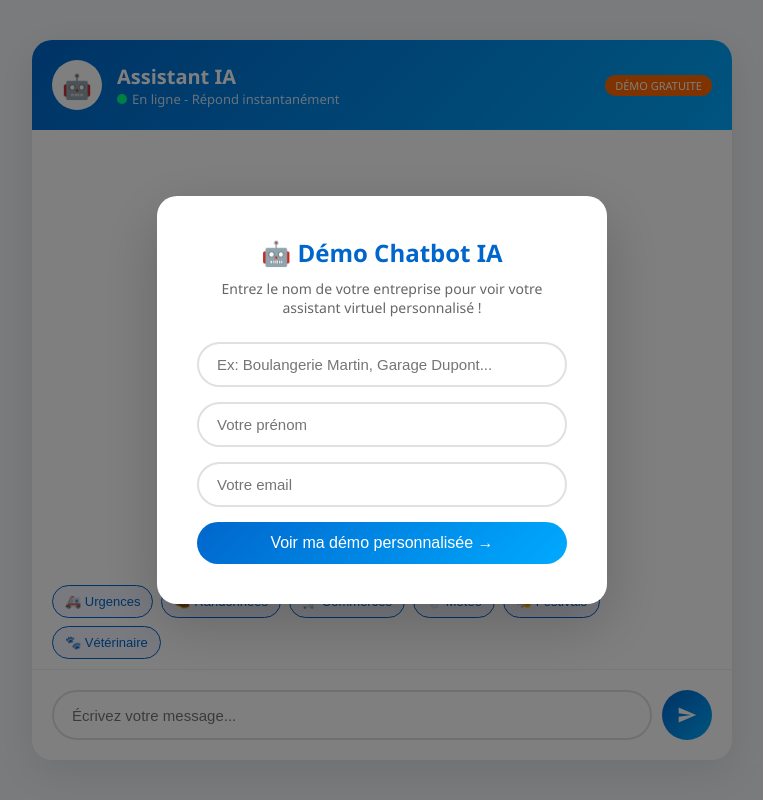
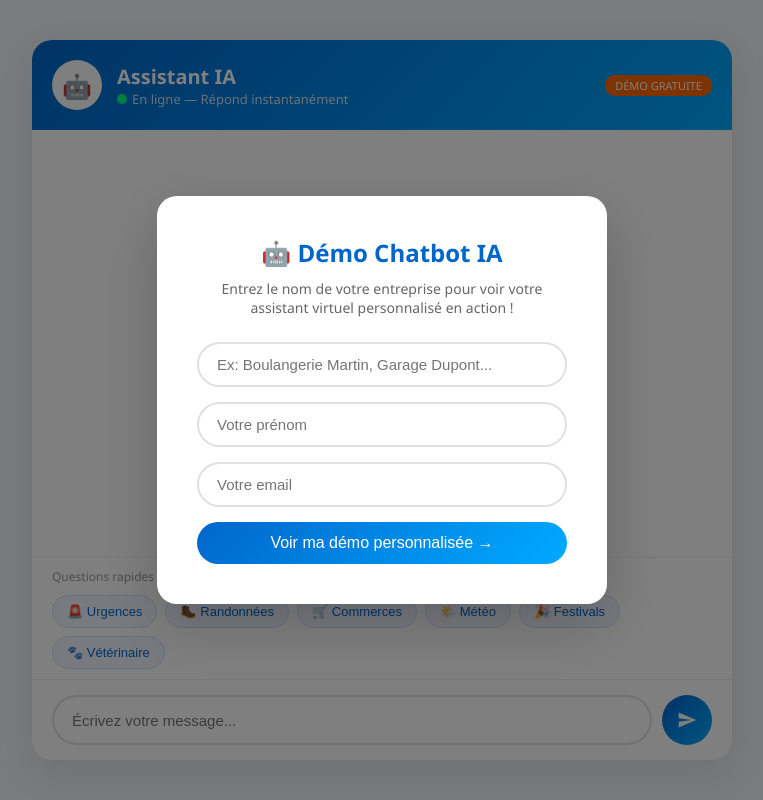
Before and after one commit to marcdassens09-bot/demo-chatbot-ia, a Flask app: page / in a window 1280 px wide. Shown: the whole page, without its empty margins (258-1021 px from the left). Run offline with Flask 3, Linux system fonts and the light colour scheme.

Commit message:
Boutons suggestions et ton naturel

```diff
--- a/app.py
+++ b/app.py
@@ -81,7 +81,7 @@ FESTIVALS ET ÉVÉNEMENTS :
 
 MÉTÉO :
 - Pour la météo actuelle et les prévisions, utilise la recherche web
-
+Ne fais jamais de commentaires sur la qualite des questions comme "super question" ou "excellente question". Reponds directement sans flatter.
 Pour toute information sur les événements actuels, météo, restaurants ou actualités, utilise la recherche web.""",
         tools=[{"type": "web_search_20250305", "name": "web_search"}],
         messages=historique
--- a/templates/index.html
+++ b/templates/index.html
@@ -7,25 +7,34 @@
     <style>
         * { margin: 0; padding: 0; box-sizing: border-box; }
         body { font-family: 'Segoe UI', sans-serif; background: #f5f7fb; height: 100vh; display: flex; flex-direction: column; align-items: center; justify-content: center; }
+
+        /* MODAL */
         .modal-overlay { position: fixed; top: 0; left: 0; width: 100%; height: 100%; background: rgba(0,0,0,0.5); display: flex; align-items: center; justify-content: center; z-index: 100; }
         .modal { background: white; border-radius: 20px; padding: 40px; width: 90%; max-width: 450px; text-align: center; box-shadow: 0 20px 60px rgba(0,0,0,0.2); }
         .modal h2 { color: #0066cc; margin-bottom: 10px; font-size: 24px; }
         .modal p { color: #666; margin-bottom: 25px; font-size: 14px; }
         .modal input { width: 100%; padding: 12px 18px; border: 2px solid #e0e0e0; border-radius: 25px; font-size: 15px; margin-bottom: 15px; outline: none; transition: border 0.3s; }
         .modal input:focus { border-color: #0066cc; }
-        .modal button { width: 100%; padding: 12px; background: linear-gradient(135deg, #0066cc, #00aaff); color: white; border: none; border-radius: 25px; font-size: 16px; cursor: pointer; }
+        .modal button { width: 100%; padding: 12px; background: linear-gradient(135deg, #0066cc, #00aaff); color: white; border: none; border-radius: 25px; font-size: 16px; cursor: pointer; transition: opacity 0.2s; }
         .modal button:hover { opacity: 0.9; }
+
+        /* CONTAINER */
         .container { width: 100%; max-width: 700px; background: white; border-radius: 20px; box-shadow: 0 10px 40px rgba(0,0,0,0.1); overflow: hidden; height: 90vh; display: flex; flex-direction: column; }
         .header { background: linear-gradient(135deg, #0066cc, #00aaff); padding: 20px; display: flex; align-items: center; gap: 15px; }
         .avatar { width: 50px; height: 50px; background: white; border-radius: 50%; display: flex; align-items: center; justify-content: center; font-size: 24px; }
         .header-info h1 { color: white; font-size: 20px; }
         .header-info p { color: rgba(255,255,255,0.8); font-size: 13px; }
         .status { width: 10px; height: 10px; background: #00ff88; border-radius: 50%; display: inline-block; margin-right: 5px; }
+        .badge-demo { background: #ff6600; color: white; font-size: 11px; padding: 3px 10px; border-radius: 10px; margin-left: auto; }
+
+        /* CHAT */
         #chat-box { flex: 1; overflow-y: auto; padding: 20px; display: flex; flex-direction: column; gap: 15px; }
         .message-user { display: flex; justify-content: flex-end; }
         .message-user span { background: linear-gradient(135deg, #0066cc, #00aaff); color: white; padding: 12px 18px; border-radius: 18px 18px 4px 18px; max-width: 70%; line-height: 1.5; }
         .message-ia { display: flex; justify-content: flex-start; gap: 10px; align-items: flex-end; }
         .message-ia span { background: #f0f4ff; color: #333; padding: 12px 18px; border-radius: 18px 18px 18px 4px; max-width: 70%; line-height: 1.5; }
+
+        /* TYPING */
         .typing { display: none; padding: 0 20px 10px; align-items: center; gap: 10px; }
         .typing.active { display: flex; }
         .typing-dots { background: #f0f4ff; padding: 12px 18px; border-radius: 18px; display: flex; gap: 5px; }
@@ -33,52 +42,74 @@
         .typing-dots span:nth-child(2) { animation-delay: 0.2s; }
         .typing-dots span:nth-child(3) { animation-delay: 0.4s; }
         @keyframes bounce { 0%, 60%, 100% { transform: translateY(0); } 30% { transform: translateY(-8px); } }
-        .suggestions { padding: 10px 20px; display: flex; flex-wrap: wrap; gap: 8px; }
-        .suggestions button { background: #f0f4ff; border: 1px solid #0066cc; color: #0066cc; padding: 8px 12px; border-radius: 20px; cursor: pointer; font-size: 13px; }
-        .suggestions button:hover { background: #0066cc; color: white; }
-        .input-zone { padding: 20px; border-top: 1px solid #eee; display: flex; gap: 10px; }
-        #message { flex: 1; padding: 12px 18px; border: 2px solid #e0e0e0; border-radius: 25px; font-size: 15px; outline: none; }
+
+        /* SUGGESTIONS */
+        .suggestions { padding: 10px 20px; display: flex; flex-wrap: wrap; gap: 8px; border-top: 1px solid #f0f0f0; }
+        .suggestions-label { width: 100%; font-size: 12px; color: #999; margin-bottom: 2px; }
+        .btn-suggestion {
+            padding: 8px 14px;
+            background: #f0f4ff;
+            color: #0066cc;
+            border: 1px solid #cce0ff;
+            border-radius: 20px;
+            font-size: 13px;
+            cursor: pointer;
+            transition: all 0.2s;
+            white-space: nowrap;
+        }
+        .btn-suggestion:hover { background: #0066cc; color: white; border-color: #0066cc; }
+
+        /* INPUT */
+        .input-zone { padding: 15px 20px; border-top: 1px solid #eee; display: flex; gap: 10px; }
+        #message { flex: 1; padding: 12px 18px; border: 2px solid #e0e0e0; border-radius: 25px; font-size: 15px; outline: none; transition: border 0.3s; }
         #message:focus { border-color: #0066cc; }
-        #envoyer { width: 50px; height: 50px; background: linear-gradient(135deg, #0066cc, #00aaff); border: none; border-radius: 50%; cursor: pointer; display: flex; align-items: center; justify-content: center; }
+        #envoyer { width: 50px; height: 50px; background: linear-gradient(135deg, #0066cc, #00aaff); border: none; border-radius: 50%; cursor: pointer; display: flex; align-items: center; justify-content: center; flex-shrink: 0; }
         #envoyer svg { width: 20px; height: 20px; fill: white; }
-        .badge-demo { background: #ff6600; color: white; font-size: 11px; padding: 3px 10px; border-radius: 10px; margin-left: auto; }
     </style>
 </head>
 <body>
 
+    <!-- MODAL D'ENTRÉE -->
     <div class="modal-overlay" id="modal">
         <div class="modal">
             <h2>🤖 Démo Chatbot IA</h2>
-            <p>Entrez le nom de votre entreprise pour voir votre assistant virtuel personnalisé !</p>
+            <p>Entrez le nom de votre entreprise pour voir votre assistant virtuel personnalisé en action !</p>
             <input type="text" id="nom-entreprise" placeholder="Ex: Boulangerie Martin, Garage Dupont..." />
             <input type="text" id="nom-contact" placeholder="Votre prénom" />
             <input type="email" id="email-contact" placeholder="Votre email" />
-            <button onclick="demarrerDemo()">Voir ma démo personnalisée →</button>
+            <button id="btn-demo" onclick="demarrerDemo()">Voir ma démo personnalisée →</button>
         </div>
     </div>
 
+    <!-- CHAT -->
     <div class="container">
         <div class="header">
             <div class="avatar">🤖</div>
             <div class="header-info">
                 <h1 id="titre-assistant">Assistant IA</h1>
-                <p><span class="status"></span>En ligne - Répond instantanément</p>
+                <p><span class="status"></span>En ligne — Répond instantanément</p>
             </div>
             <span class="badge-demo">DÉMO GRATUITE</span>
         </div>
+
         <div id="chat-box"></div>
+
         <div class="typing" id="typing">
             <div style="width:35px;height:35px;background:linear-gradient(135deg,#0066cc,#00aaff);border-radius:50%;display:flex;align-items:center;justify-content:center;font-size:16px;">🤖</div>
             <div class="typing-dots"><span></span><span></span><span></span></div>
         </div>
-        <div class="suggestions">
-            <button onclick="suggerer('Urgences et hopitaux proches ?')">🚑 Urgences</button>
-            <button onclick="suggerer('Quelles randonnees faire dans le coin ?')">🥾 Randonnées</button>
-            <button onclick="suggerer('Ou faire mes courses ?')">🛒 Commerces</button>
-            <button onclick="suggerer('Quelle est la meteo ?')">🌦️ Météo</button>
-            <button onclick="suggerer('Quels festivals en Ariege ?')">🎭 Festivals</button>
-            <button onclick="suggerer('Ou trouver un veterinaire ?')">🐾 Vétérinaire</button>
+
+        <!-- BOUTONS DE SUGGESTIONS -->
+        <div class="suggestions" id="suggestions">
+            <span class="suggestions-label">Questions rapides :</span>
+            <button class="btn-suggestion" onclick="suggerer('🚨 Urgences médicales et contacts')">🚨 Urgences</button>
+            <button class="btn-suggestion" onclick="suggerer('🥾 Randonnées à faire en Ariège')">🥾 Randonnées</button>
+            <button class="btn-suggestion" onclick="suggerer('🛒 Commerces et services proches')">🛒 Commerces</button>
+            <button class="btn-suggestion" onclick="suggerer('🌤️ Météo en Ariège')">🌤️ Météo</button>
+            <button class="btn-suggestion" onclick="suggerer('🎉 Festivals et événements en Ariège')">🎉 Festivals</button>
+            <button class="btn-suggestion" onclick="suggerer('🐾 Vétérinaire d\'urgence')">🐾 Vétérinaire</button>
         </div>
+
         <div class="input-zone">
             <input type="text" id="message" placeholder="Écrivez votre message..." />
             <button id="envoyer">
@@ -95,49 +126,67 @@
             const entreprise = document.getElementById("nom-entreprise").value.trim();
             const contact = document.getElementById("nom-contact").value.trim();
             const email = document.getElementById("email-contact").value.trim();
-            if (!entreprise || !contact || !email) { alert("Merci de remplir tous les champs !"); return; }
+
+            if (!entreprise || !contact || !email) {
+                alert("Merci de remplir tous les champs !");
+                return;
+            }
+
             nomEntreprise = entreprise;
             document.getElementById("modal").style.display = "none";
-            document.getElementById("titre-assistant").textContent = "Assistant " + entreprise;
-            ajouterMessage("👋 " + entreprise + " — Comment puis-je vous aider ? / How can I help you?", "ia");
+            document.getElementById("titre-assistant").textContent = `Assistant ${entreprise}`;
+            ajouterMessage(`👋 Bonjour ! Je suis l'assistant virtuel de <strong>${entreprise}</strong>. Comment puis-je vous aider aujourd'hui ? / How can I help you?`, "ia");
         }
+
+        document.getElementById("email-contact").addEventListener("keypress", function(e) {
+            if (e.key === "Enter") demarrerDemo();
+        });
 
         document.getElementById("envoyer").addEventListener("click", envoyer);
         document.getElementById("message").addEventListener("keypress", function(e) {
             if (e.key === "Enter") envoyer();
         });
 
+        function suggerer(texte) {
+            document.getElementById("message").value = texte;
+            envoyer();
+        }
+
         async function envoyer() {
             const input = document.getElementById("message");
             const texte = input.value.trim();
             if (!texte) return;
+
+            document.getElementById("suggestions").style.display = "none";
+
             ajouterMessage(texte, "user");
             input.value = "";
             document.getElementById("typing").classList.add("active");
+
+            try {
                 const reponse = await fetch("/chat", {
                     method: "POST",
                     headers: { "Content-Type": "application/json" },
                     body: JSON.stringify({ message: texte, entreprise: nomEntreprise, historique: historique })
                 });
-            document.getElementById("typing").classList.remove("active");
                 const data = await reponse.json();
                 historique = data.historique;
                 ajouterMessage(data.reponse, "ia");
+            } catch (err) {
+                ajouterMessage("⚠️ Erreur de connexion, veuillez réessayer.", "ia");
+            } finally {
+                document.getElementById("typing").classList.remove("active");
             }
-
-        async function suggerer(texte) {
-            document.getElementById("message").value = texte;
-            await envoyer();
         }
 
         function ajouterMessage(texte, qui) {
             const box = document.getElementById("chat-box");
             const div = document.createElement("div");
-            div.className = "message-" + qui;
+            div.className = `message-${qui}`;
             if (qui === "ia") {
-                div.innerHTML = '<div style="width:35px;height:35px;background:linear-gradient(135deg,#0066cc,#00aaff);border-radius:50%;display:flex;align-items:center;justify-content:center;font-size:16px;">🤖</div><span>' + texte + '</span>';
+                div.innerHTML = `<div style="width:35px;height:35px;background:linear-gradient(135deg,#0066cc,#00aaff);border-radius:50%;display:flex;align-items:center;justify-content:center;font-size:16px;flex-shrink:0;">🤖</div><span>${texte}</span>`;
             } else {
-                div.innerHTML = "<span>" + texte + "</span>";
+                div.innerHTML = `<span>${texte}</span>`;
             }
             box.appendChild(div);
             box.scrollTop = box.scrollHeight;
```
Lines whose indentation alone changed are shown as unchanged.
